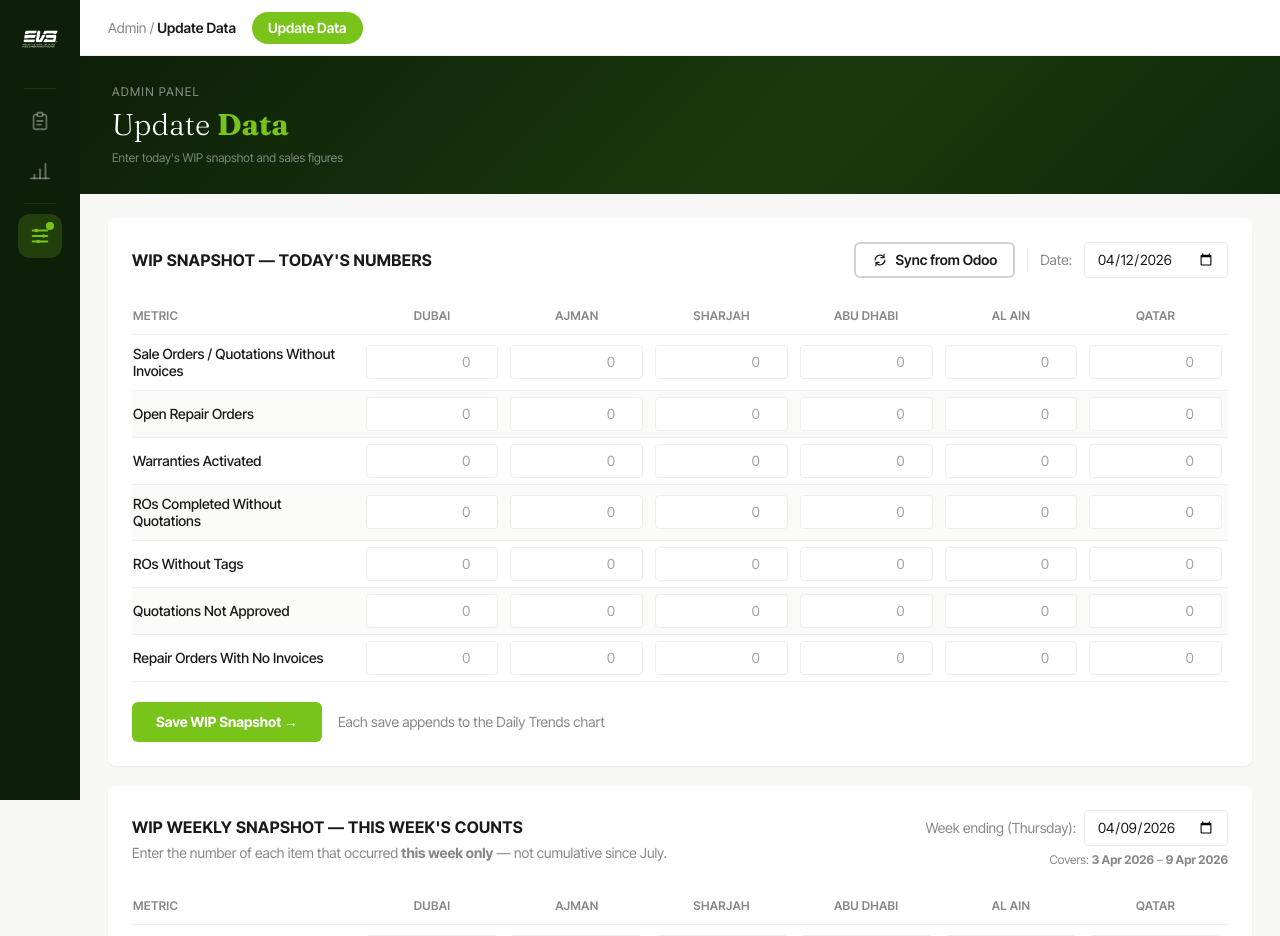
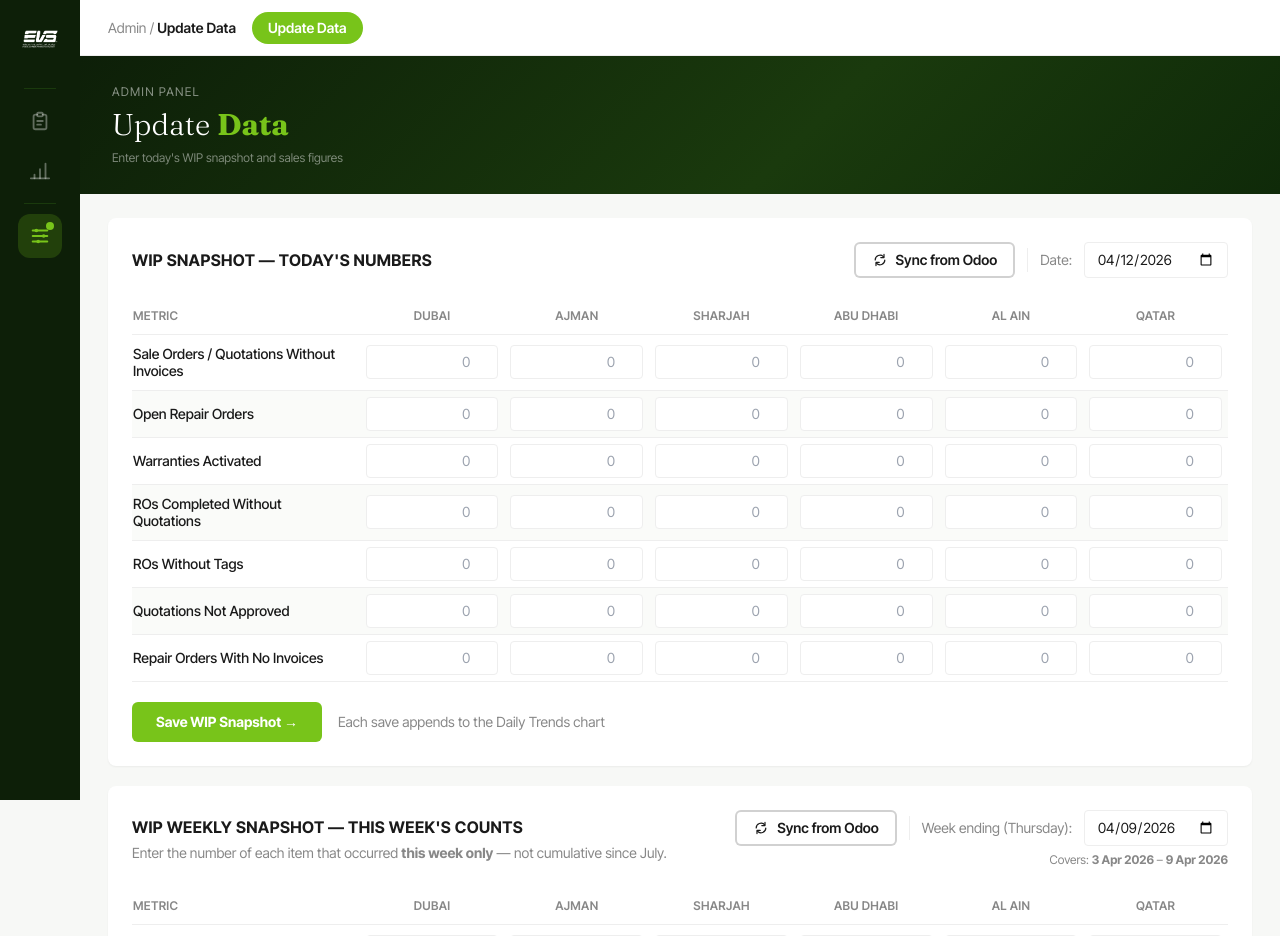
Before and after one commit to 7xein/Reports, a Next.js app: page /admin in a window 1280 px wide. Shown: the top 936 px of the page. Built offline with nearby package versions, Linux system fonts and the light colour scheme.

Commit message:
feat: weekly WIP Odoo sync — date-ranged queries, sync button in admin form

```diff
--- a/app/admin/AdminForm.tsx
+++ b/app/admin/AdminForm.tsx
@@ -52,6 +52,10 @@ export function AdminForm({ initialData }: { initialData: ReportData }) {
   // ── Odoo WIP sync state
   const [syncing, setSyncing] = useState(false);
   const [syncStatus, setSyncStatus] = useState<'idle' | 'success' | 'error'>('idle');
+
+  // ── Odoo Weekly WIP sync state
+  const [syncingWeekly, setSyncingWeekly] = useState(false);
+  const [syncWeeklyStatus, setSyncWeeklyStatus] = useState<'idle' | 'success' | 'error'>('idle');
 
   // ── Odoo Sales sync state
   const [syncingSales, setSyncingSales] = useState(false);
@@ -149,6 +153,54 @@ export function AdminForm({ initialData }: { initialData: ReportData }) {
     }
   }
 
+  async function syncWeeklyFromOdoo() {
+    setSyncingWeekly(true);
+    setSyncWeeklyStatus('idle');
+    setMessage('');
+
+    try {
+      const endDate = wipWeekEnding;
+      const startDate = addDays(endDate, -7);
+
+      const res = await fetch('/api/sync-odoo', {
+        method: 'POST',
+        credentials: 'include',
+        headers: { 'Content-Type': 'application/json' },
+        body: JSON.stringify({ mode: 'weekly', startDate, endDate, autoSave: false }),
+      });
+
+      const data = await res.json();
+
+      if (!res.ok) {
+        const detail = data?.detail || data?.error || 'Unknown error';
+        setMessage(`Weekly sync failed: ${detail}`);
+        setSyncWeeklyStatus('error');
+        setSyncingWeekly(false);
+        return;
+      }
+
+      if (data.values) {
+        const newValues = emptyWipValues();
+        for (const metricKey of Object.keys(newValues) as WipMetricKey[]) {
+          if (data.values[metricKey]) {
+            for (const branch of BRANCHES) {
+              newValues[metricKey][branch] = data.values[metricKey][branch] ?? 0;
+            }
+          }
+        }
+        setWipWeeklyValues(newValues);
+      }
+
+      setSyncWeeklyStatus('success');
+      setMessage(`✓ Weekly WIP data loaded for ${startDate} → ${endDate} — review the numbers below, then click Save`);
+    } catch (err) {
+      setMessage(`Weekly sync failed: ${err instanceof Error ? err.message : String(err)}`);
+      setSyncWeeklyStatus('error');
+    } finally {
+      setSyncingWeekly(false);
+    }
+  }
+
   async function syncSalesFromOdoo() {
     setSyncingSales(true);
     setSyncSalesStatus('idle');
@@ -212,6 +264,7 @@ export function AdminForm({ initialData }: { initialData: ReportData }) {
     const err = await apiPost('wip-weekly', { weekEnding: wipWeekEnding, values: wipWeeklyValues });
     if (err) { setMessage(err); setSaving(false); return; }
     setMessage(`✓ Weekly WIP snapshot saved for week ending ${wipWeekEnding}`);
+    setSyncWeeklyStatus('idle');
     setSaving(false);
   }
 
@@ -383,10 +436,56 @@ export function AdminForm({ initialData }: { initialData: ReportData }) {
             <p className="text-sm text-ink-muted mt-1">Enter the number of each item that occurred <strong>this week only</strong> — not cumulative since July.</p>
           </div>
           <div className="flex flex-col items-end gap-1.5">
-            <div className="flex items-center gap-2">
+            <div className="flex items-center gap-3">
+              {/* ── Odoo Weekly Sync Button ── */}
+              <button
+                onClick={syncWeeklyFromOdoo}
+                disabled={syncingWeekly || saving}
+                className={`
+                  inline-flex items-center gap-2 px-4 py-1.5 text-sm font-semibold rounded-md
+                  border-2 transition-all duration-200
+                  ${syncingWeekly
+                    ? 'border-amber-400 bg-amber-50 text-amber-700 cursor-wait'
+                    : syncWeeklyStatus === 'success'
+                      ? 'border-evs-green bg-evs-green/5 text-evs-green-dark'
+                      : syncWeeklyStatus === 'error'
+                        ? 'border-danger/50 bg-danger/5 text-danger'
+                        : 'border-ink/20 bg-white text-ink hover:border-evs-green hover:text-evs-green-dark'
+                  }
+                  disabled:opacity-50
+                `}
+              >
+                {syncingWeekly ? (
+                  <>
+                    <svg className="animate-spin h-4 w-4" viewBox="0 0 24 24" fill="none">
+                      <circle className="opacity-25" cx="12" cy="12" r="10" stroke="currentColor" strokeWidth="3" />
+                      <path className="opacity-75" fill="currentColor" d="M4 12a8 8 0 018-8V0C5.373 0 0 5.373 0 12h4z" />
+                    </svg>
+                    Syncing from Odoo…
+                  </>
+                ) : syncWeeklyStatus === 'success' ? (
+                  <>
+                    <svg className="h-4 w-4" viewBox="0 0 20 20" fill="currentColor">
+                      <path fillRule="evenodd" d="M16.707 5.293a1 1 0 010 1.414l-8 8a1 1 0 01-1.414 0l-4-4a1 1 0 011.414-1.414L8 12.586l7.293-7.293a1 1 0 011.414 0z" clipRule="evenodd" />
+                    </svg>
+                    Synced — Review Below
+                  </>
+                ) : (
+                  <>
+                    <svg className="h-4 w-4" viewBox="0 0 20 20" fill="none" stroke="currentColor" strokeWidth="1.5">
+                      <path d="M4 10a6 6 0 0110.472-4M16 10a6 6 0 01-10.472 4" strokeLinecap="round" />
+                      <path d="M15 3v4h-4M5 17v-4h4" strokeLinecap="round" strokeLinejoin="round" />
+                    </svg>
+                    Sync from Odoo
+                  </>
+                )}
+              </button>
+
+              <div className="w-px h-6 bg-border" />
+
               <label className="text-sm text-ink-muted">Week ending (Thursday):</label>
               <input type="date" value={wipWeekEnding}
-                onChange={(e) => setWipWeekEnding(e.target.value)}
+                onChange={(e) => { setWipWeekEnding(e.target.value); setSyncWeeklyStatus('idle'); }}
                 className="text-sm border border-border rounded px-3 py-1.5 text-ink" />
             </div>
             <span className="text-xs text-ink-muted">
@@ -394,6 +493,20 @@ export function AdminForm({ initialData }: { initialData: ReportData }) {
             </span>
           </div>
         </div>
+
+        {/* Weekly sync status banner */}
+        {syncWeeklyStatus === 'success' && (
+          <div className="mb-4 px-4 py-2.5 bg-evs-green/5 border border-evs-green/20 rounded-md flex items-center gap-2">
+            <svg className="h-4 w-4 text-evs-green shrink-0" viewBox="0 0 20 20" fill="currentColor">
+              <path fillRule="evenodd" d="M18 10a8 8 0 11-16 0 8 8 0 0116 0zm-7-4a1 1 0 11-2 0 1 1 0 012 0zM9 9a1 1 0 000 2v3a1 1 0 001 1h1a1 1 0 100-2v-3a1 1 0 00-1-1H9z" clipRule="evenodd" />
+            </svg>
+            <span className="text-sm text-evs-green-dark">
+              Data pulled from Odoo — review the numbers below and click <strong>Save Weekly Snapshot</strong> when ready.
+              You can edit any cell before saving.
+            </span>
+          </div>
+        )}
+
         <div className="overflow-x-auto">
           <table className="w-full text-sm">
             <thead>
@@ -413,7 +526,14 @@ export function AdminForm({ initialData }: { initialData: ReportData }) {
                       <input type="number" min="0"
                         value={wipWeeklyValues[m.key as WipMetricKey][b] || ''}
                         onChange={(e) => setWipWeekly(m.key as WipMetricKey, b, e.target.value)}
-                        className="w-full px-3 py-1.5 border border-border rounded text-right tabular-nums text-ink focus:border-evs-green focus:outline-none text-sm"
+                        className={`
+                          w-full px-3 py-1.5 border rounded text-right tabular-nums text-ink
+                          focus:border-evs-green focus:outline-none text-sm
+                          ${syncWeeklyStatus === 'success' && wipWeeklyValues[m.key as WipMetricKey][b] > 0
+                            ? 'border-evs-green/40 bg-evs-green/5'
+                            : 'border-border'
+                          }
+                        `}
                         placeholder="0" />
                     </td>
                   ))}
--- a/app/api/sync-odoo/route.ts
+++ b/app/api/sync-odoo/route.ts
@@ -13,7 +13,7 @@
  */
 
 import { NextRequest, NextResponse } from 'next/server';
-import { fetchWipSnapshot, fetchDailySales } from '@/lib/odoo';
+import { fetchWipSnapshot, fetchWipWeeklySnapshot, fetchDailySales } from '@/lib/odoo';
 import { isAuthenticated, isAdminAuthenticated } from '@/lib/auth';
 import { readData, writeData } from '@/lib/data-store';
 import type { WipDailyEntry } from '@/lib/types';
@@ -107,6 +107,36 @@ export async function POST(request: NextRequest) {
     }
   }
 
+  // ── Weekly WIP sync mode ───────────────────────────────────────────
+  if (body?.mode === 'weekly') {
+    try {
+      const startDate = typeof body?.startDate === 'string' ? body.startDate : undefined;
+      const endDate = typeof body?.endDate === 'string' ? body.endDate : undefined;
+      if (!startDate || !endDate) {
+        return NextResponse.json(
+          { error: 'Sync failed', detail: 'startDate and endDate are required for weekly mode' },
+          { status: 400 }
+        );
+      }
+      console.log(`🔄 [manual] Starting Odoo weekly WIP sync for ${startDate} → ${endDate}…`);
+      const snapshot = await fetchWipWeeklySnapshot(startDate, endDate);
+      console.log(`✅ [manual] Fetched weekly snapshot for ${snapshot.date}`);
+      return NextResponse.json({
+        success: true,
+        mode: 'weekly',
+        date: snapshot.date,
+        values: snapshot.values,
+        saved: false,
+      });
+    } catch (error) {
+      console.error('❌ [manual] Odoo weekly WIP sync failed:', error);
+      return NextResponse.json(
+        { error: 'Sync failed', detail: error instanceof Error ? error.message : String(error) },
+        { status: 500 }
+      );
+    }
+  }
+
   // ── WIP sync mode (default) ───────────────────────────────────────
   try {
     const autoSave = body?.autoSave === true;
--- a/lib/odoo.ts
+++ b/lib/odoo.ts
@@ -273,6 +273,102 @@ export async function fetchWipSnapshot(): Promise<OdooWipSnapshot> {
   };
 }
 
+export async function fetchWipWeeklySnapshot(startDate: string, endDate: string): Promise<OdooWipSnapshot> {
+  cachedUid = null;
+  companyIdCache = null;
+
+  const dateRange: [string, string, string][] = [
+    ['create_date', '>=', startDate],
+    ['create_date', '<', endDate],
+  ];
+
+  // Warranties use write_date instead of create_date
+  const warrantyDateRange: [string, string, string][] = [
+    ['write_date', '>=', startDate],
+    ['write_date', '<', endDate],
+  ];
+
+  const [
+    saleOrdersToInvoice,
+    openRepairOrders,
+    warrantiesActivated,
+    rosWithoutQuotations,
+    rosWithoutTags,
+    quotationsNotApproved,
+    rosWithoutInvoices,
+  ] = await Promise.all([
+    countByBranch('sale.order', [
+      ['invoice_ids', '=', false],
+      ['state', '!=', 'cancel'],
+      ...dateRange,
+    ]),
+    countByBranch('repair.order', [
+      ['state', '!=', 'cancel'],
+      ['state', '!=', 'done'],
+      ...dateRange,
+    ]),
+    (async () => {
+      const model = 'fleet.warranty';
+      const result = {} as Record<Branch, number>;
+      for (const branch of BRANCHES) {
+        const ids = await branchCompanyIds(branch);
+        try {
+          result[branch] = await call(model, 'search_count', [[
+            ['state', '=', 'activated'],
+            ['write_uid.company_id', 'in', ids],
+            ...warrantyDateRange,
+          ]]);
+        } catch {
+          try {
+            result[branch] = await call(model, 'search_count', [[
+              ['state', '=', 'activated'],
+              ['company_id', 'in', ids],
+              ...warrantyDateRange,
+            ]]);
+          } catch {
+            result[branch] = 0;
+          }
+        }
+      }
+      return result;
+    })(),
+    countByBranch('repair.order', [
+      ['sale_order_id', '=', false],
+      ['state', '!=', 'cancel'],
+      ['state', '=', 'done'],
+      ...dateRange,
+    ]),
+    countByBranch('repair.order', [
+      ['state', '!=', 'cancel'],
+      ['tag_ids', '=', false],
+      ...dateRange,
+    ]),
+    countByBranch('sale.order', [
+      ['state', '=', 'draft'],
+      ...dateRange,
+    ]),
+    countByBranch('repair.order', [
+      ['state', '!=', 'cancel'],
+      ['priority_matrix_status', '!=', 'X'],
+      ['tag_ids', '!=', 71],
+      ...dateRange,
+    ]),
+  ]);
+
+  return {
+    date: endDate,
+    values: {
+      saleOrdersToInvoice,
+      openRepairOrders,
+      warrantiesActivated,
+      rosWithoutQuotations,
+      rosWithoutTags,
+      quotationsNotApproved,
+      rosWithoutInvoices,
+    },
+  };
+}
+
 /**
  * Fetch daily sales (posted customer invoices) from Odoo for a given date.
  * Uses account.move with move_type = 'out_invoice', state = 'posted',
```
